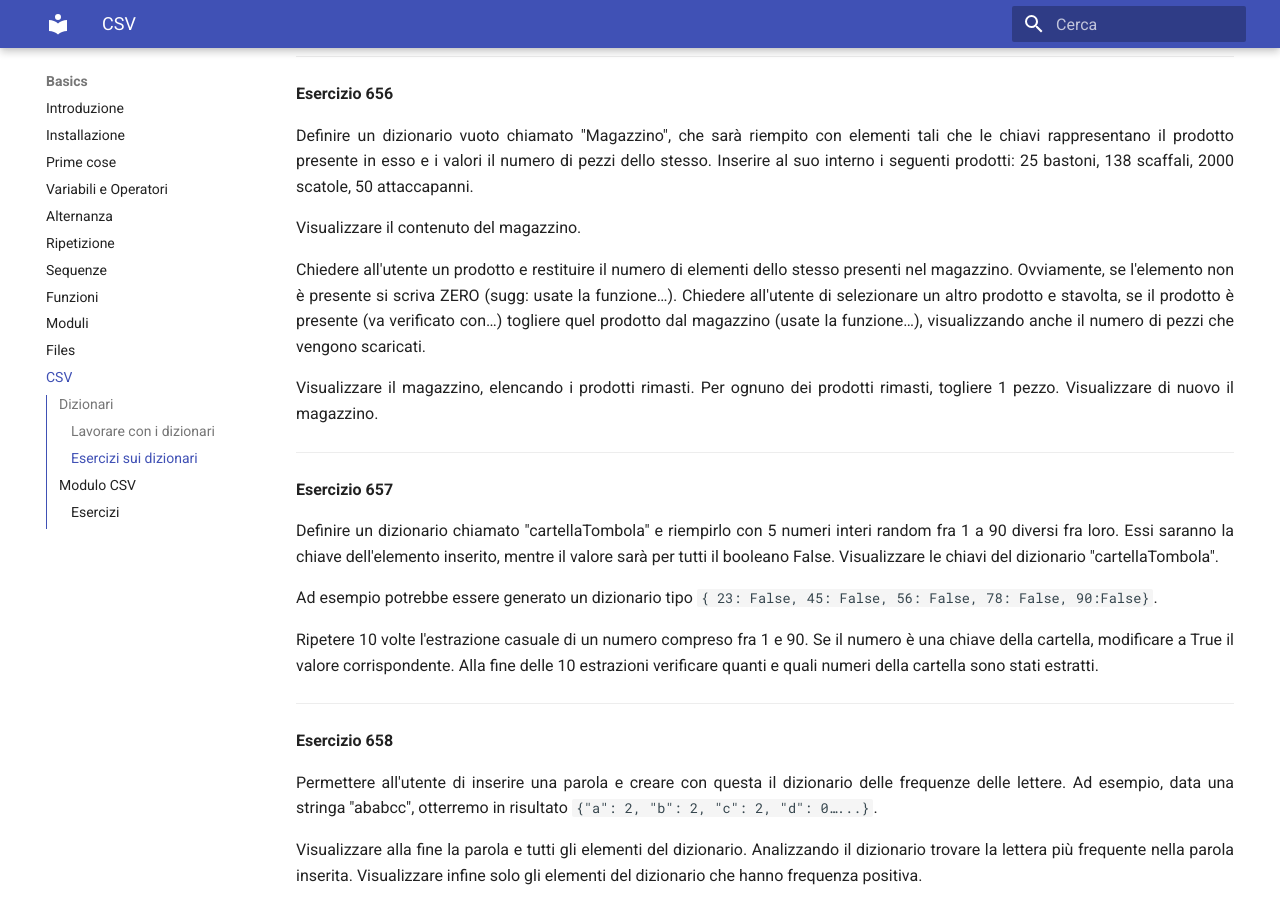
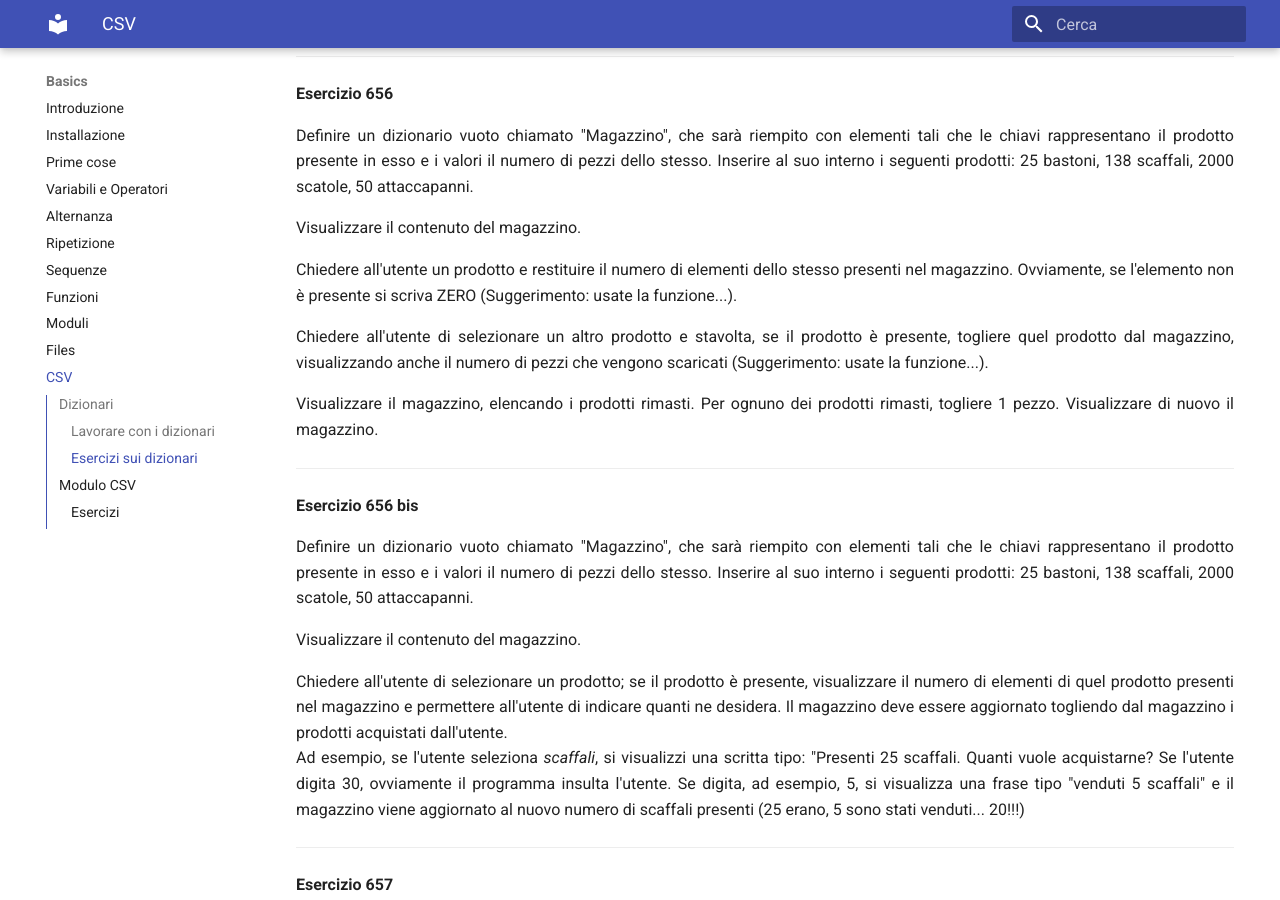
Before and after one commit to adjamhub/pyhandouts, an MkDocs documentation site: the page built from docs/basics/108_csv.md, in a window 1280 px wide and 900 px high, scrolled down 6323 px. Built offline with MkDocs 1.6.1 and Material for MkDocs 9.7.7, drawn with Linux system fonts in a browser that asks for light colours; emoji names are drawn with the system emoji font.

Commit message:
es 656 bis

```diff
--- a/docs/basics/108_csv.md
+++ b/docs/basics/108_csv.md
@@ -299,11 +299,27 @@ e i valori il numero di pezzi dello stesso. Inserire al suo interno i seguenti p
 Visualizzare il contenuto del magazzino.
 
 Chiedere all'utente un prodotto e restituire il numero di elementi dello stesso presenti nel magazzino.
-Ovviamente, se l'elemento non è presente si scriva ZERO (sugg: usate la funzione…).
-Chiedere all'utente di selezionare un altro prodotto e stavolta, se il prodotto è presente (va verificato con…) togliere quel prodotto dal magazzino (usate la funzione…),
-visualizzando anche il numero di pezzi che vengono scaricati.
+Ovviamente, se l'elemento non è presente si scriva ZERO (Suggerimento: usate la funzione...).
+
+Chiedere all'utente di selezionare un altro prodotto e stavolta, se il prodotto è presente, togliere quel prodotto dal magazzino,
+visualizzando anche il numero di pezzi che vengono scaricati (Suggerimento: usate la funzione...).
 
 Visualizzare il magazzino, elencando i prodotti rimasti. Per ognuno dei prodotti rimasti, togliere 1 pezzo. Visualizzare di nuovo il magazzino.
+
+------------------------------------------------------------------------------------
+
+**Esercizio 656 bis**
+
+Definire un dizionario vuoto chiamato "Magazzino", che sarà riempito con elementi tali che le chiavi rappresentano il prodotto presente in esso
+e i valori il numero di pezzi dello stesso. Inserire al suo interno i seguenti prodotti: 25 bastoni, 138 scaffali, 2000 scatole, 50 attaccapanni.
+
+Visualizzare il contenuto del magazzino.
+
+Chiedere all'utente di selezionare un prodotto; se il prodotto è presente, visualizzare il numero di elementi di quel prodotto presenti nel magazzino e permettere
+all'utente di indicare quanti ne desidera. Il magazzino deve essere aggiornato togliendo dal magazzino i prodotti acquistati dall'utente.<br>
+Ad esempio, se l'utente seleziona *scaffali*, si visualizzi una scritta tipo: "Presenti 25 scaffali. Quanti vuole acquistarne? Se l'utente digita 30, ovviamente il
+programma insulta l'utente. Se digita, ad esempio, 5, si visualizza una frase tipo "venduti 5 scaffali" e il magazzino viene aggiornato al nuovo numero di scaffali
+presenti (25 erano, 5 sono stati venduti... 20!!!)
 
 ------------------------------------------------------------------------------------
 
```
